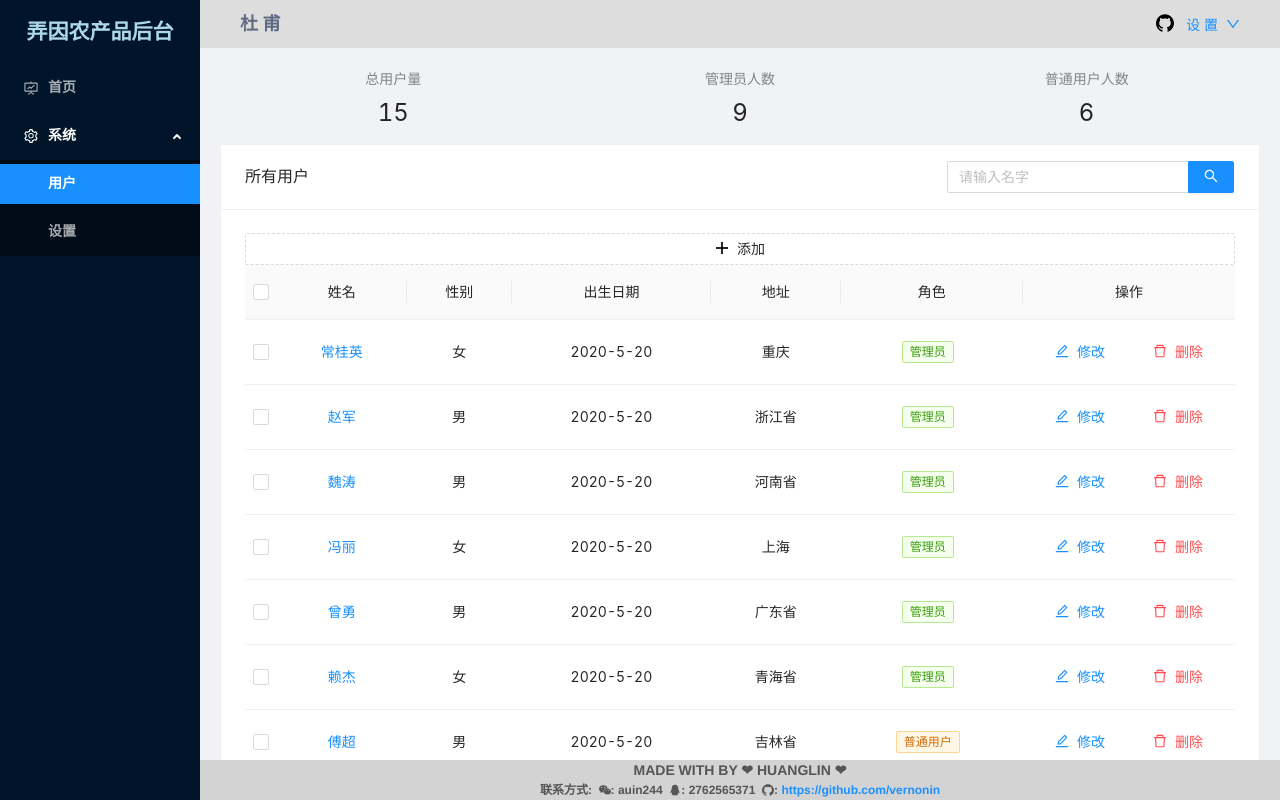
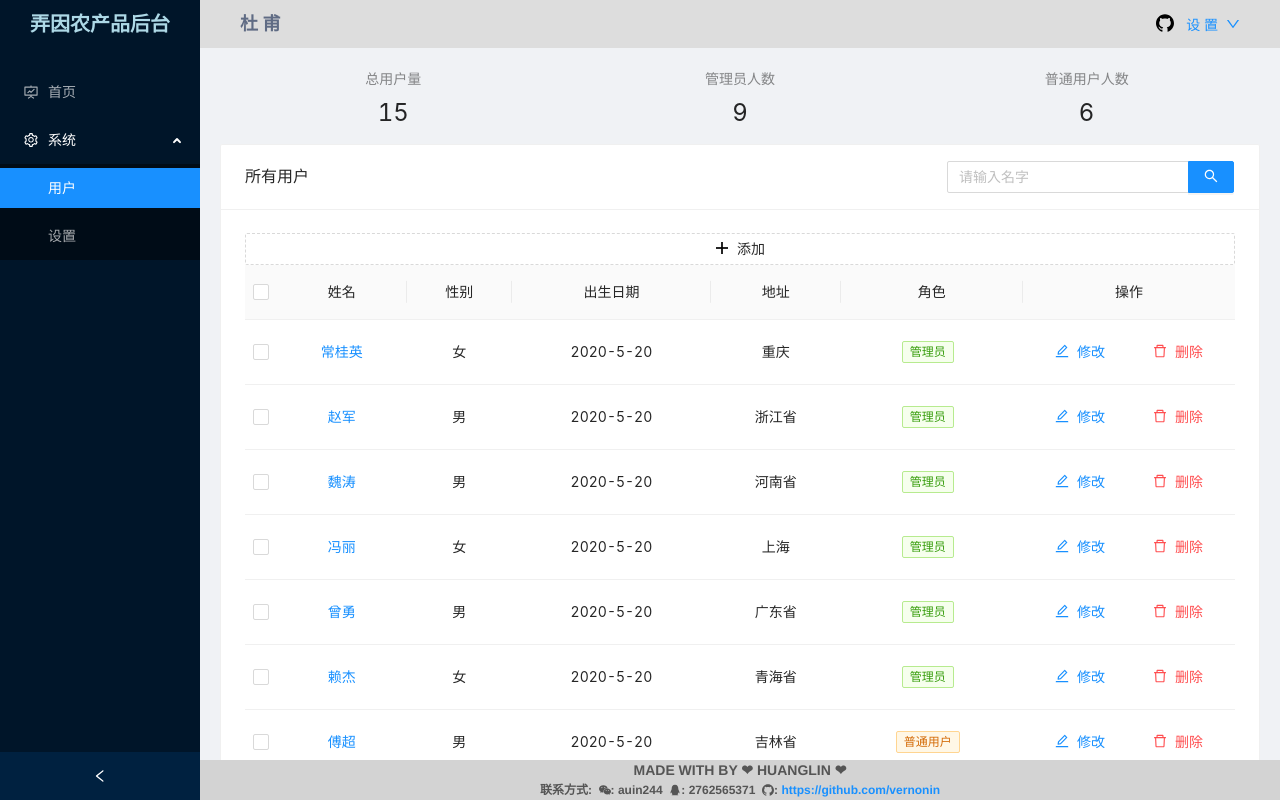
Before and after one commit to vernonin/react-admin-template, a React (Create React App) app: page /system/user in a window 1280 px wide. Built offline with nearby package versions, Linux system fonts and the light colour scheme.

Commit message:
添加菜单伸缩功能

```diff
--- a/src/layout/components/SiderNav.jsx
+++ b/src/layout/components/SiderNav.jsx
@@ -4,16 +4,19 @@ import { useNavigate, useLocation } from 'react-router-dom'
 import { Layout } from 'antd'
 import menu  from '../../menu'
 import useParentRoute from '../../hooks/useParentRoute'
+import LogoSvg from '../../icons/svg/logo.svg'
 
 const { Sider } = Layout
 
 const titleStyle = {
+	height: '48px',
+	lineHeight: '48px',
+	fontWeight: '600',
+	fontSize: '20px',
+	fontFamily: '楷体',
 	color: 'lightblue',
-	height: '64px',
-	lineHeight: '64px',
-	fontWeight: '600',
-	fontFamily: '楷体',
-	textAlign: 'center'
+	textAlign: 'center',
+	overflow: 'hidden'
 }
 
 const SiderNav = () => {
@@ -22,9 +25,11 @@ const SiderNav = () => {
 	// 当前路由
 	const location = useLocation()
 
+	const [menuCollape, setMenuCollape] = useState(false)
 	const [current, setCurrent] = useState(location.pathname)
 
 	const [parent] = useParentRoute(current)
+
 
 
 	const onMenu = event => {
@@ -33,21 +38,26 @@ const SiderNav = () => {
 	}
 
 	return (
-		<Sider style={{width: 'auto'}} className='layout-sider'>
-			<h2 style={titleStyle}>
-				弄因农产品后台
+		<Sider
+			collapsible
+			collapsed={menuCollape}
+			onCollapse={value => setMenuCollape(value)}
+		>
+			<div>
+				<p style={titleStyle}>
+					{menuCollape ? <img style={{marginLeft: '6px'}} src={LogoSvg} alt=""/> : '弄因农产品后台'}
+				</p>
 				<>
 					<Menu
 						theme={'dark'}
 						onClick={onMenu}
 						mode={"inline"}
 						items={menu}
-						inlineCollapsed={false}
 						defaultOpenKeys={[parent]}
 						defaultSelectedKeys={[current]}
 					/>
 				</>
-			</h2>
+			</div>
 		</Sider>
 	)
 }
--- a/src/layout/index.css
+++ b/src/layout/index.css
@@ -22,11 +22,6 @@
 	box-shadow: inset 1px 1px 5px #73caec;
 }
 
-
-/* 左侧菜单 */
-.layout-sider{
-	background-color: aqua;
-}
 
 /* 头部 */
 .layout-header-content{
```
Also changed, not shown: src/icons/svg/logo.svg (added).
